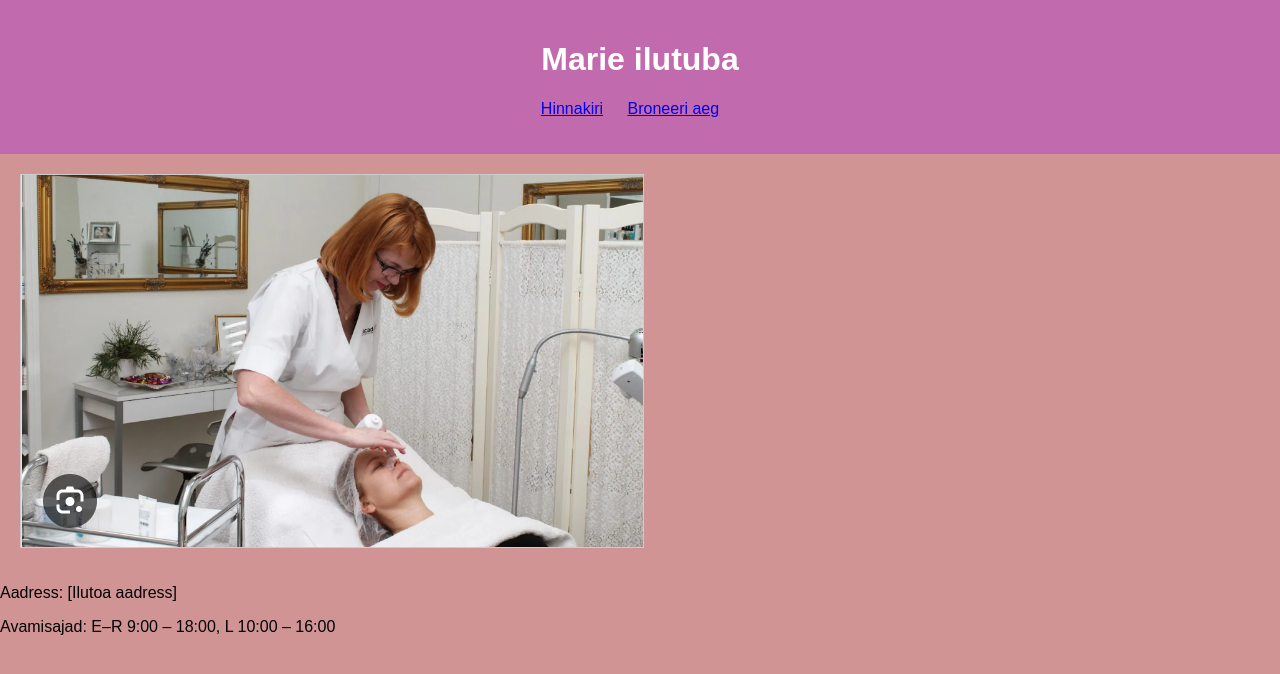
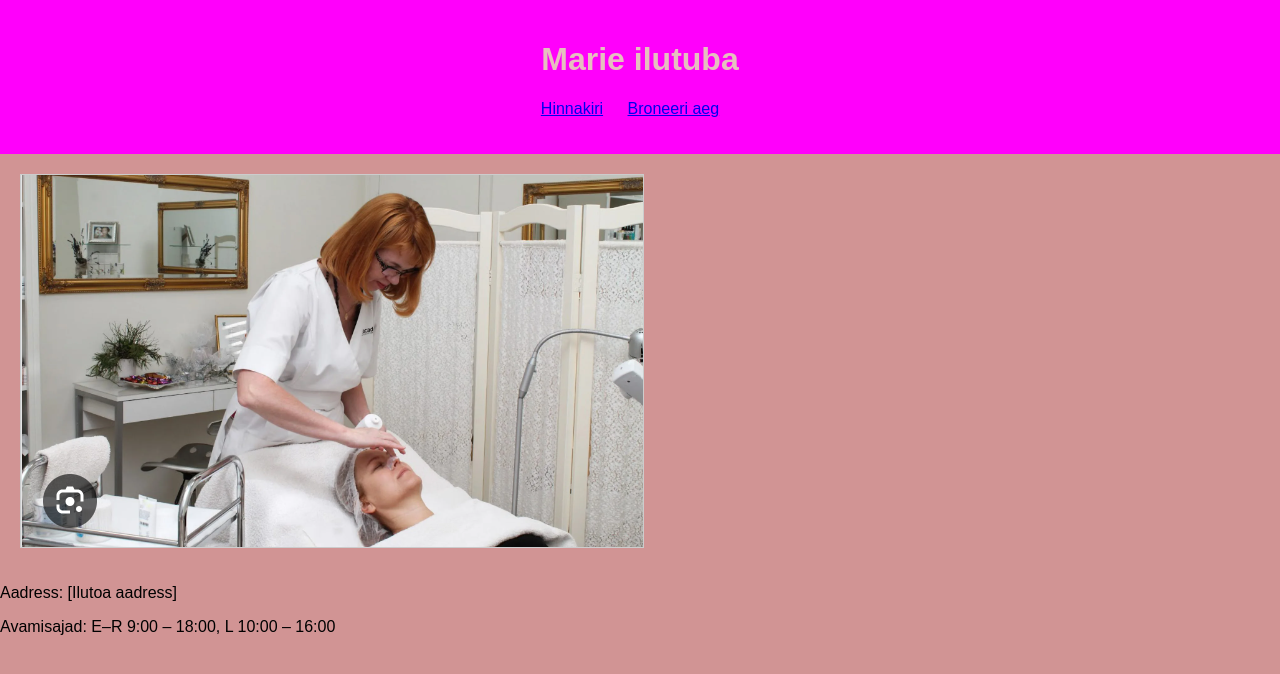
Before and after one commit to lauralall/sissejuhatuse-asi, a plain HTML site: page index.html in a window 1280 px wide. Drawn offline with Linux system fonts and the light colour scheme.

Commit message:
“uus”

```diff
--- a/styles.css
+++ b/styles.css
@@ -6,8 +6,8 @@ body {
 }
 
 header {
-    background-color: #c26aae;
-    color: #fff;
+    background-color: #ff00fb;
+    color: #e6bfbf;
     text-align: center;
     padding: 20px;
 }
```
